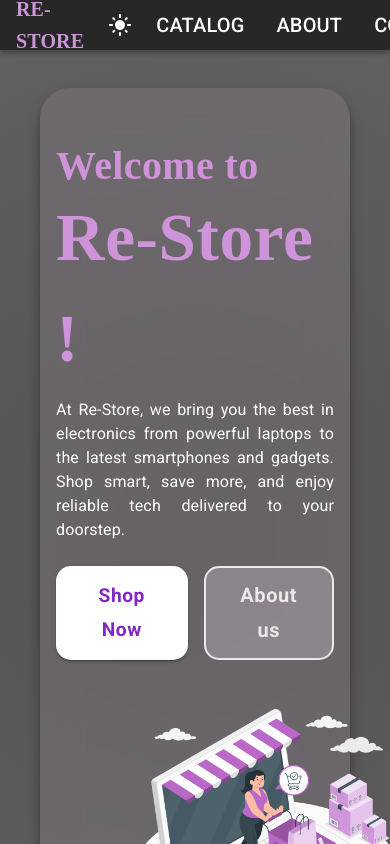
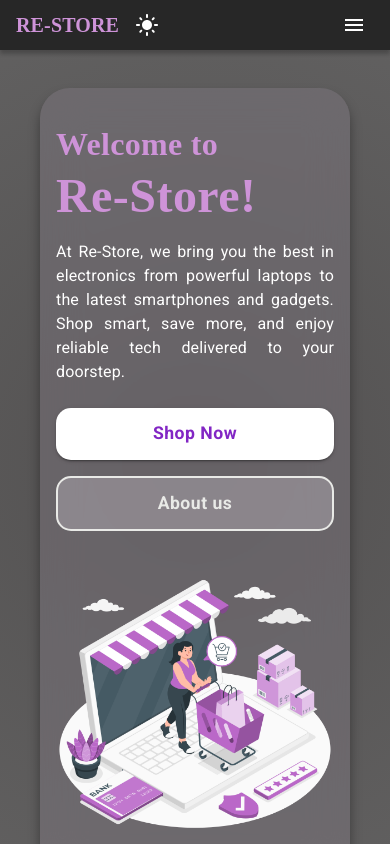
Before and after one commit to chetanmehra07/e_cart_1, a React app in the folder client/: page / in a window 390 px wide. Shown: the top 844 px of the page. Built offline with nearby package versions, Linux system fonts and the light colour scheme; the HTML template or start-up script is replaced by a standard one.

Commit message:
responsive1

```diff
--- a/client/src/app/layout/NavBar.tsx
+++ b/client/src/app/layout/NavBar.tsx
@@ -2,15 +2,24 @@ import {
   AppBar,
   Badge,
   Box,
+  Drawer,
   IconButton,
   LinearProgress,
   List,
   ListItem,
+  ListItemButton,
   Toolbar,
   Typography,
+  useMediaQuery,
+  useTheme,
 } from "@mui/material";
 import { Link, NavLink } from "react-router-dom";
-import { DarkMode, LightMode, ShoppingCart } from "@mui/icons-material";
+import {
+  DarkMode,
+  LightMode,
+  Menu as MenuIcon,
+  ShoppingCart,
+} from "@mui/icons-material";
 import { useAppDispatch, useAppSelector } from "../store/store";
 import { setDarkMode } from "./uiSlice";
 import { useFetchBasketQuery } from "../api/apiSlice";
@@ -47,9 +56,11 @@ export default function NavBar() {
   const { data: basketItems } = useFetchBasketQuery(user ? user.loginid : 0, {
     skip: !user,
   });
+
   const [guestCount, setGuestCount] = useState(
     getGuestCart().reduce((total, item) => total + item.item_count, 0)
   );
+
   useEffect(() => {
     const syncGuestCart = () => {
       const newCount = getGuestCart().reduce(
@@ -60,7 +71,7 @@ export default function NavBar() {
     };
 
     window.addEventListener("storage", syncGuestCart);
-    const interval = setInterval(syncGuestCart, 500); // Fallback polling
+    const interval = setInterval(syncGuestCart, 500);
 
     return () => {
       window.removeEventListener("storage", syncGuestCart);
@@ -72,7 +83,50 @@ export default function NavBar() {
     ? basketItems?.reduce((total, item) => total + item.item_count, 0) || 0
     : guestCount;
 
+  const theme = useTheme();
+  const isMobile = useMediaQuery(theme.breakpoints.down("sm"));
+  const [mobileOpen, setMobileOpen] = useState(false);
+
+  const handleDrawerToggle = () => setMobileOpen(!mobileOpen);
+
+  const drawerContent = (
+    <Box onClick={handleDrawerToggle} sx={{ width: 250 }}>
+      <List>
+        {midLinks.map(({ title, path }) => (
+          <ListItem key={path} disablePadding>
+            <ListItemButton component={NavLink} to={path} sx={navStyles}>
+              {title.toUpperCase()}
+            </ListItemButton>
+          </ListItem>
+        ))}
+        {user ? (
+          <>
+            <ListItem disablePadding>
+              <ListItemButton component={NavLink} to="/profile" sx={navStyles}>
+                {user.UserName}
+              </ListItemButton>
+            </ListItem>
+            <ListItem disablePadding>
+              <ListItemButton component={NavLink} to="/orders" sx={navStyles}>
+                Orders
+              </ListItemButton>
+            </ListItem>
+          </>
+        ) : (
+          rightLinks.map(({ title, path }) => (
+            <ListItem key={path} disablePadding>
+              <ListItemButton component={NavLink} to={path} sx={navStyles}>
+                {title.toUpperCase()}
+              </ListItemButton>
+            </ListItem>
+          ))
+        )}
+      </List>
+    </Box>
+  );
+
   return (
+    <>
       <AppBar
         position="fixed"
         color="default"
@@ -87,7 +141,7 @@ export default function NavBar() {
             alignItems: "center",
           }}
         >
-        {/* Left: Logo & Theme Toggle */}
+          {/* Left: Logo + Theme toggle */}
           <Box display="flex" alignItems="center">
             <Typography
               component={NavLink}
@@ -102,21 +156,27 @@ export default function NavBar() {
             >
               RE-STORE
             </Typography>
-          <IconButton onClick={() => dispatch(setDarkMode())} sx={{ ml: 2 }}>
+            <IconButton onClick={() => dispatch(setDarkMode())} sx={{ ml: 1 }}>
               {darkMode ? <LightMode /> : <DarkMode />}
             </IconButton>
           </Box>
 
-        {/* Middle: Navigation Links */}
+          {/* Desktop Nav */}
+          {!isMobile ? (
+            <>
               <List sx={{ display: "flex" }}>
                 {midLinks.map(({ title, path }) => (
-            <ListItem component={NavLink} to={path} key={path} sx={navStyles}>
+                  <ListItem
+                    component={NavLink}
+                    to={path}
+                    key={path}
+                    sx={navStyles}
+                  >
                     {title.toUpperCase()}
                   </ListItem>
                 ))}
               </List>
 
-        {/* Right: Cart + Auth */}
               <Box display="flex" alignItems="center">
                 <IconButton component={Link} to="/basket" size="medium">
                   <Badge badgeContent={itemCount} color="secondary">
@@ -173,13 +233,32 @@ export default function NavBar() {
                   </List>
                 )}
               </Box>
+            </>
+          ) : (
+            // Mobile hamburger menu
+            <IconButton onClick={handleDrawerToggle}>
+              <MenuIcon />
+            </IconButton>
+          )}
         </Toolbar>
 
+        {/* Drawer for mobile */}
+        <Drawer
+          anchor="right"
+          open={mobileOpen}
+          onClose={handleDrawerToggle}
+          ModalProps={{ keepMounted: true }}
+        >
+          {drawerContent}
+        </Drawer>
+
+        {/* Loading bar */}
         {isLoading && (
           <Box sx={{ width: "100%" }}>
             <LinearProgress color="secondary" />
           </Box>
         )}
       </AppBar>
+    </>
   );
 }
--- a/client/src/features/home/HomePage.tsx
+++ b/client/src/features/home/HomePage.tsx
@@ -14,7 +14,7 @@ export default function HeroSection() {
         alignItems: "center",
         justifyContent: "center",
         px: { xs: 2, md: 8 },
-        py: 6,
+        py: { xs: 4, md: 6 },
         background: "rgba(135, 128, 138, 0.37)",
         backdropFilter: "blur(20px)",
         WebkitBackdropFilter: "blur(20px)",
@@ -28,29 +28,30 @@ export default function HeroSection() {
         {/* Left Text */}
         <Grid item xs={12} md={6}>
           <Typography
-            fontSize="2.5rem"
+            fontSize={{ xs: "2rem", md: "2.5rem" }}
             fontWeight="bold"
-            fontFamily={"cursive"}
+            fontFamily="cursive"
             color="secondary"
             sx={{ mb: "-0.5rem" }}
           >
             Welcome to
           </Typography>
           <Typography
-            fontSize="4.2rem"
+            fontSize={{ xs: "3rem", md: "4.2rem" }}
             fontWeight="bold"
-            fontFamily={"cursive"}
+            fontFamily="cursive"
             color="secondary"
             sx={{ mb: "0.5rem" }}
           >
-            Re-Store !
+            Re-Store!
           </Typography>
           <Typography
             variant="body1"
             sx={{
-              maxWidth: "600",
+              maxWidth: "600px",
               textAlign: "justify",
               textJustify: "inter-word",
+              fontSize: { xs: "1rem", md: "1.1rem" },
             }}
             paragraph
           >
@@ -59,7 +60,15 @@ export default function HeroSection() {
             more, and enjoy reliable tech delivered to your doorstep.
           </Typography>
 
-          <Box sx={{ mt: 3, display: "flex", gap: 2 }}>
+          <Box
+            sx={{
+              mt: 3,
+              display: "flex",
+              gap: 2,
+              flexDirection: { xs: "column", sm: "row" },
+              alignItems: { xs: "stretch", sm: "center" },
+            }}
+          >
             <Button
               variant="contained"
               onClick={() => navigate("/catalog")}
@@ -67,7 +76,7 @@ export default function HeroSection() {
                 bgcolor: "white",
                 color: "rgb(130, 38, 196)",
                 fontWeight: "bold",
-                fontSize: "1.2rem",
+                fontSize: "1.1rem",
                 borderRadius: "15px",
                 px: 4,
                 py: 1.3,
@@ -92,7 +101,7 @@ export default function HeroSection() {
                 borderWidth: "2.5px",
                 fontWeight: "bold",
                 borderRadius: "15px",
-                fontSize: "1.25rem",
+                fontSize: "1.1rem",
                 px: 4,
                 py: 1.3,
                 textTransform: "none",
@@ -115,9 +124,10 @@ export default function HeroSection() {
             src={shoppingimg}
             alt="Online Shopping"
             sx={{
-              ml: "4.5rem",
+              ml: { xs: 0, md: "4.5rem" },
               width: "100%",
-              maxWidth: 490,
+              maxWidth: { xs: 300, sm: 400, md: 490 },
+              mx: "auto",
             }}
           />
         </Grid>
```
Also changed, not shown: 1 other file (tests, documents, lock files or other folders). Lines whose indentation alone changed are shown as unchanged.
